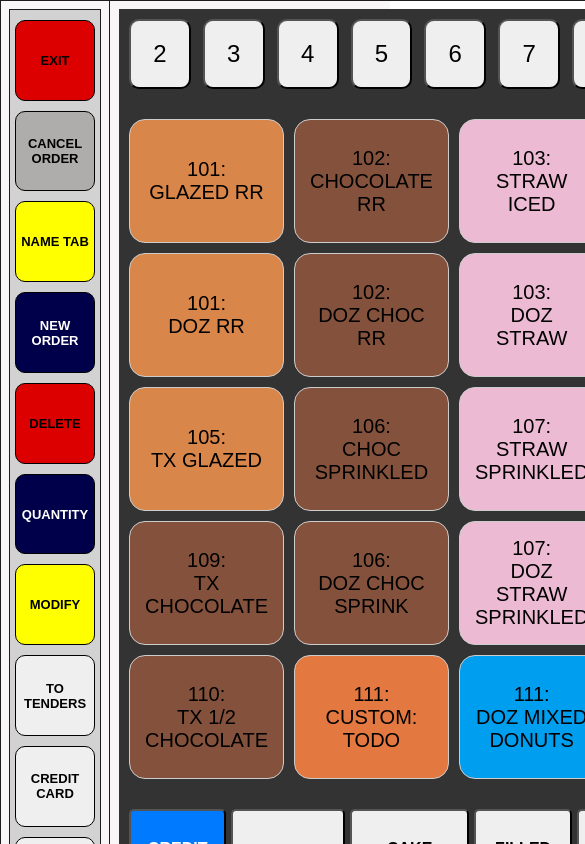
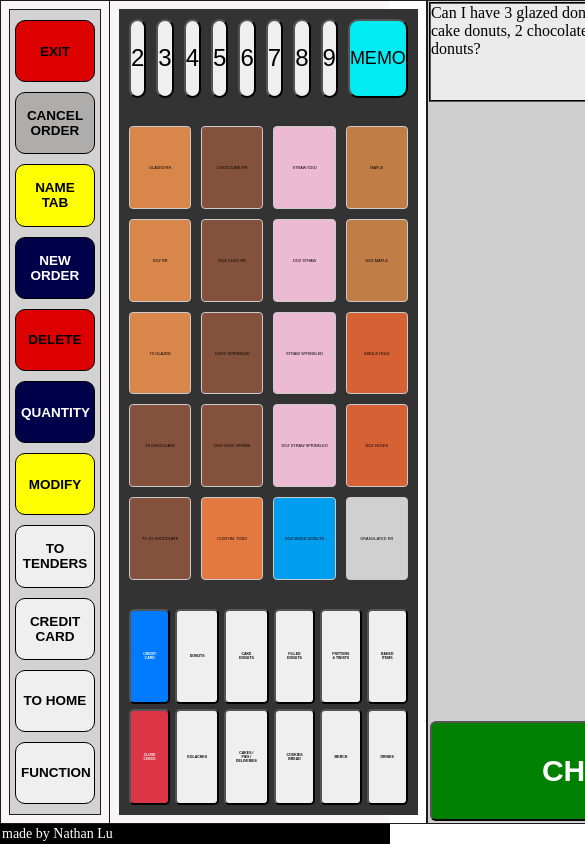
Before and after one commit to random-ant/RRDonuts-Employee-Trainer, a React (Vite) app: page / in a window 390 px wide. Shown: the top 844 px of the page, 585 px wide, since content can reach past the window. Built offline with nearby package versions, Linux system fonts and the light colour scheme.

Commit message:
try responsive css for screen sizes

```diff
--- a/src/components/MenuPanel/MenuItem.jsx
+++ b/src/components/MenuPanel/MenuItem.jsx
@@ -40,7 +40,7 @@ export default function MenuItem({
       onClick={() => addToCart(itemID, multiplier)}
       style={{ backgroundColor: color, color: () => calculateTextColor(color) }}
     >
-      {itemID}: <br />
+      {/* {itemID}: <br /> */}
       {item_name}
     </button>
   );
--- a/src/components/MenuPanel/menu.css
+++ b/src/components/MenuPanel/menu.css
@@ -11,8 +11,8 @@
 
 .menu-container {
   display: grid;
-  grid-template-rows: 70px 1fr 200px;
-  gap: 10px;
+  grid-template-rows: 10% 1fr 25%;
+  gap: 1vh;
   padding: 10px;
   height: 100%;
   background-color: #333;
@@ -21,10 +21,10 @@
 /* QUANTITY HEADER */
 
 .quantity-select-container {
-  /* height: 100px; */
+  height: 100%;
   display: grid;
   grid-template-columns: repeat(9, 1fr); /* 9 equal columns */
-  gap: 12px;
+  gap: 10px;
 }
 
 .quantity-button {
@@ -48,10 +48,10 @@
 /* MENU STUFF */
 
 .menu-item {
-  padding: 15px;
-  font-size: 20px;
+  padding: 5%;
+  font-size: 1vw;
   border: 1px solid #ccc;
-  border-radius: 16px;
+  border-radius: 1vw;
   text-align: center;
   cursor: pointer;
 }
@@ -87,7 +87,8 @@
   text-align: center;
   color: black;
   font-weight: bold;
-  font-size: 16px;
+  /* font-size: 16px; */
+  font-size: 0.9vw;
   padding: 10px;
   border-radius: 5px;
   background-size: cover;
--- a/src/components/OptionsPanel/options.css
+++ b/src/components/OptionsPanel/options.css
@@ -20,7 +20,8 @@
   justify-content: center;
   align-items: center;
   text-align: center;
-  font-size: 13px;
+  font-size: 1.6vh;
+  padding: 5px;
   font-weight: bold;
   border-radius: 10px;
   border: 1px solid #000;
```
